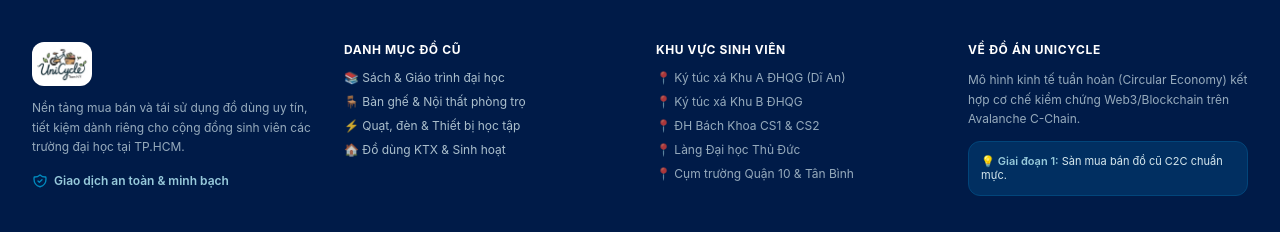
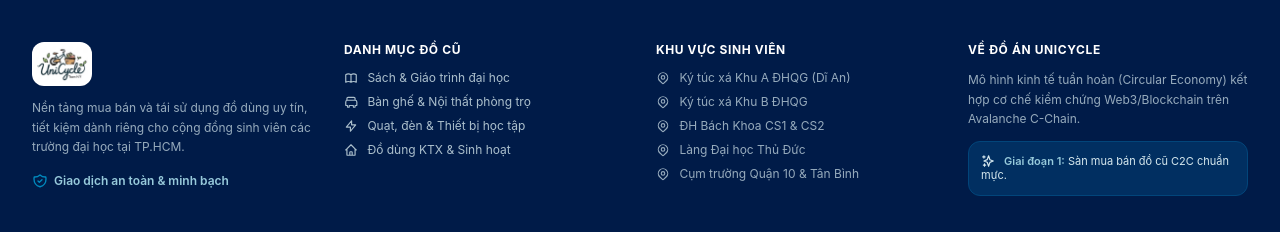
Before and after one commit to Tran-Thi-Bich-Hanh/UniCycle, a Next.js app: page /register in a window 1280 px wide. Shown: the part 958-1190 px from the top of the page. Built offline with nearby package versions, Linux system fonts and the light colour scheme; no server answers.

Commit message:
style(icons): replace structural emojis with semantic accessible vector SVG icons

```diff
--- a/components/footer.tsx
+++ b/components/footer.tsx
@@ -1,4 +1,5 @@
 import React from "react";
+import { IconArmchair, IconBook, IconHome, IconMapPin, IconSparkles, IconZap } from "./icons";
 import Link from "next/link";
 import { IconShieldCheck } from "./icons";
 import UniCycleLogo from "./logo";
@@ -30,22 +31,22 @@ export function Footer() {
             <ul className="space-y-2">
               <li>
                 <Link href="/products?category=sach-giao-trinh" className="hover:text-[#97CADB] transition-colors">
-                  📚 Sách & Giáo trình đại học
+                  <IconBook className="w-3.5 h-3.5 inline -mt-0.5 mr-1.5" /> Sách & Giáo trình đại học
                 </Link>
               </li>
               <li>
                 <Link href="/products?category=ban-ghe-noi-that" className="hover:text-[#97CADB] transition-colors">
-                  🪑 Bàn ghế & Nội thất phòng trọ
+                  <IconArmchair className="w-3.5 h-3.5 inline -mt-0.5 mr-1.5" /> Bàn ghế & Nội thất phòng trọ
                 </Link>
               </li>
               <li>
                 <Link href="/products?category=do-dien-thiet-bi" className="hover:text-[#97CADB] transition-colors">
-                  ⚡ Quạt, đèn & Thiết bị học tập
+                  <IconZap className="w-3.5 h-3.5 inline -mt-0.5 mr-1.5" /> Quạt, đèn & Thiết bị học tập
                 </Link>
               </li>
               <li>
                 <Link href="/products?category=do-dung-ktx-sinh-hoat" className="hover:text-[#97CADB] transition-colors">
-                  🏠 Đồ dùng KTX & Sinh hoạt
+                  <IconHome className="w-3.5 h-3.5 inline -mt-0.5 mr-1.5" /> Đồ dùng KTX & Sinh hoạt
                 </Link>
               </li>
             </ul>
@@ -55,11 +56,11 @@ export function Footer() {
           <div>
             <h4 className="text-white font-bold text-xs tracking-wider uppercase mb-3">Khu vực sinh viên</h4>
             <ul className="space-y-2 text-[#D6E8EE]/70">
-              <li className="hover:text-white transition-colors">📍 Ký túc xá Khu A ĐHQG (Dĩ An)</li>
-              <li className="hover:text-white transition-colors">📍 Ký túc xá Khu B ĐHQG</li>
-              <li className="hover:text-white transition-colors">📍 ĐH Bách Khoa CS1 & CS2</li>
-              <li className="hover:text-white transition-colors">📍 Làng Đại học Thủ Đức</li>
-              <li className="hover:text-white transition-colors">📍 Cụm trường Quận 10 & Tân Bình</li>
+              <li className="hover:text-white transition-colors"><IconMapPin className="w-3.5 h-3.5 inline -mt-0.5 mr-1.5" /> Ký túc xá Khu A ĐHQG (Dĩ An)</li>
+              <li className="hover:text-white transition-colors"><IconMapPin className="w-3.5 h-3.5 inline -mt-0.5 mr-1.5" /> Ký túc xá Khu B ĐHQG</li>
+              <li className="hover:text-white transition-colors"><IconMapPin className="w-3.5 h-3.5 inline -mt-0.5 mr-1.5" /> ĐH Bách Khoa CS1 & CS2</li>
+              <li className="hover:text-white transition-colors"><IconMapPin className="w-3.5 h-3.5 inline -mt-0.5 mr-1.5" /> Làng Đại học Thủ Đức</li>
+              <li className="hover:text-white transition-colors"><IconMapPin className="w-3.5 h-3.5 inline -mt-0.5 mr-1.5" /> Cụm trường Quận 10 & Tân Bình</li>
             </ul>
           </div>
 
@@ -70,7 +71,7 @@ export function Footer() {
               Mô hình kinh tế tuần hoàn (Circular Economy) kết hợp cơ chế kiểm chứng Web3/Blockchain trên Avalanche C-Chain.
             </p>
             <div className="p-3 bg-[#02457A]/50 rounded-xl border border-[#02457A] text-[11px] text-[#D6E8EE]">
-              💡 <span className="font-semibold text-[#97CADB]">Giai đoạn 1:</span> Sàn mua bán đồ cũ C2C chuẩn mực.
+              <IconSparkles className="w-3.5 h-3.5 inline -mt-0.5 mr-1.5" /> <span className="font-semibold text-[#97CADB]">Giai đoạn 1:</span> Sàn mua bán đồ cũ C2C chuẩn mực.
             </div>
           </div>
         </div>
--- a/components/icons.tsx
+++ b/components/icons.tsx
@@ -127,3 +127,139 @@ export function CategoryIcon({ name, className = "w-6 h-6" }: { name: string; cl
       return <IconPackage className={className} />;
   }
 }
+
+
+type IconProps = { className?: string };
+
+function Svg({ className = "w-4 h-4", children }: IconProps & { children: React.ReactNode }) {
+  return (
+    <svg
+      className={className}
+      fill="none"
+      stroke="currentColor"
+      strokeWidth={2}
+      viewBox="0 0 24 24"
+      aria-hidden="true"
+      focusable="false"
+    >
+      {children}
+    </svg>
+  );
+}
+
+export const IconCamera = ({ className }: IconProps) => (
+  <Svg className={className}>
+    <path strokeLinecap="round" strokeLinejoin="round" d="M3 9a2 2 0 012-2h.93a2 2 0 001.664-.89l.812-1.22A2 2 0 0110.07 4h3.86a2 2 0 011.664.89l.812 1.22A2 2 0 0018.07 7H19a2 2 0 012 2v9a2 2 0 01-2 2H5a2 2 0 01-2-2V9z" />
+    <path strokeLinecap="round" strokeLinejoin="round" d="M15 13a3 3 0 11-6 0 3 3 0 016 0z" />
+  </Svg>
+);
+
+export const IconTag = ({ className }: IconProps) => (
+  <Svg className={className}>
+    <path strokeLinecap="round" strokeLinejoin="round" d="M7 7h.01M7 3h5c.512 0 1.024.195 1.414.586l7 7a2 2 0 010 2.828l-7 7a2 2 0 01-2.828 0l-7-7A2 2 0 013 12V7a4 4 0 014-4z" />
+  </Svg>
+);
+
+export const IconWallet = ({ className }: IconProps) => (
+  <Svg className={className}>
+    <path strokeLinecap="round" strokeLinejoin="round" d="M3 7a2 2 0 012-2h14a2 2 0 012 2v2H3V7zM3 9h18v8a2 2 0 01-2 2H5a2 2 0 01-2-2V9zm13 4h2" />
+  </Svg>
+);
+
+export const IconMapPin = ({ className }: IconProps) => (
+  <Svg className={className}>
+    <path strokeLinecap="round" strokeLinejoin="round" d="M17.657 16.657L13.414 20.9a2 2 0 01-2.828 0l-4.243-4.243a8 8 0 1111.314 0z" />
+    <path strokeLinecap="round" strokeLinejoin="round" d="M15 11a3 3 0 11-6 0 3 3 0 016 0z" />
+  </Svg>
+);
+
+export const IconFileText = ({ className }: IconProps) => (
+  <Svg className={className}>
+    <path strokeLinecap="round" strokeLinejoin="round" d="M9 12h6m-6 4h6m2 5H7a2 2 0 01-2-2V5a2 2 0 012-2h5.586a1 1 0 01.707.293l5.414 5.414a1 1 0 01.293.707V19a2 2 0 01-2 2z" />
+  </Svg>
+);
+
+export const IconClock = ({ className }: IconProps) => (
+  <Svg className={className}>
+    <path strokeLinecap="round" strokeLinejoin="round" d="M12 8v4l3 3m6-3a9 9 0 11-18 0 9 9 0 0118 0z" />
+  </Svg>
+);
+
+export const IconEye = ({ className }: IconProps) => (
+  <Svg className={className}>
+    <path strokeLinecap="round" strokeLinejoin="round" d="M15 12a3 3 0 11-6 0 3 3 0 016 0z" />
+    <path strokeLinecap="round" strokeLinejoin="round" d="M2.458 12C3.732 7.943 7.523 5 12 5c4.478 0 8.268 2.943 9.542 7-1.274 4.057-5.064 7-9.542 7-4.477 0-8.268-2.943-9.542-7z" />
+  </Svg>
+);
+
+export const IconPhone = ({ className }: IconProps) => (
+  <Svg className={className}>
+    <path strokeLinecap="round" strokeLinejoin="round" d="M3 5a2 2 0 012-2h3.28a1 1 0 01.948.684l1.498 4.493a1 1 0 01-.502 1.21l-2.257 1.13a11.042 11.042 0 005.516 5.516l1.13-2.257a1 1 0 011.21-.502l4.493 1.498a1 1 0 01.684.949V19a2 2 0 01-2 2h-1C9.716 21 3 14.284 3 6V5z" />
+  </Svg>
+);
+
+export const IconCheck = ({ className }: IconProps) => (
+  <Svg className={className}>
+    <path strokeLinecap="round" strokeLinejoin="round" d="M5 13l4 4L19 7" />
+  </Svg>
+);
+
+export const IconX = ({ className }: IconProps) => (
+  <Svg className={className}>
+    <path strokeLinecap="round" strokeLinejoin="round" d="M6 18L18 6M6 6l12 12" />
+  </Svg>
+);
+
+export const IconSchool = ({ className }: IconProps) => (
+  <Svg className={className}>
+    <path strokeLinecap="round" strokeLinejoin="round" d="M12 14l9-5-9-5-9 5 9 5z" />
+    <path strokeLinecap="round" strokeLinejoin="round" d="M12 14l6.16-3.422A12.083 12.083 0 0121 17.5M12 14L5.84 10.578A12.083 12.083 0 003 17.5M12 14v7" />
+  </Svg>
+);
+
+export const IconGift = ({ className }: IconProps) => (
+  <Svg className={className}>
+    <path strokeLinecap="round" strokeLinejoin="round" d="M12 8v13m0-13a4 4 0 10-4-4c0 2 2 4 4 4zm0 0a4 4 0 114-4c0 2-2 4-4 4zM4 8h16v4H4V8zm1 4h14v9H5v-9z" />
+  </Svg>
+);
+
+export const IconCopy = ({ className }: IconProps) => (
+  <Svg className={className}>
+    <path strokeLinecap="round" strokeLinejoin="round" d="M8 16H6a2 2 0 01-2-2V6a2 2 0 012-2h8a2 2 0 012 2v2m-6 12h8a2 2 0 002-2v-8a2 2 0 00-2-2h-8a2 2 0 00-2 2v8a2 2 0 002 2z" />
+  </Svg>
+);
+
+export const IconAlert = ({ className }: IconProps) => (
+  <Svg className={className}>
+    <path strokeLinecap="round" strokeLinejoin="round" d="M12 9v2m0 4h.01M10.29 3.86L1.82 18a2 2 0 001.71 3h16.94a2 2 0 001.71-3L13.71 3.86a2 2 0 00-3.42 0z" />
+  </Svg>
+);
+
+export const IconEdit = ({ className }: IconProps) => (
+  <Svg className={className}>
+    <path strokeLinecap="round" strokeLinejoin="round" d="M11 5H6a2 2 0 00-2 2v11a2 2 0 002 2h11a2 2 0 002-2v-5m-1.414-9.414a2 2 0 112.828 2.828L11.828 15H9v-2.828l8.586-8.586z" />
+  </Svg>
+);
+
+export const IconBuilding = ({ className }: IconProps) => (
+  <Svg className={className}>
+    <path strokeLinecap="round" strokeLinejoin="round" d="M19 21V5a2 2 0 00-2-2H7a2 2 0 00-2 2v16m14 0h2m-2 0h-5m-9 0H3m2 0h5M9 7h1m-1 4h1m4-4h1m-1 4h1m-5 10v-5a1 1 0 011-1h2a1 1 0 011 1v5m-4 0h4" />
+  </Svg>
+);
+
+export const IconMail = ({ className }: IconProps) => (
+  <Svg className={className}>
+    <path strokeLinecap="round" strokeLinejoin="round" d="M3 8l7.89 5.26a2 2 0 002.22 0L21 8M5 19h14a2 2 0 002-2V7a2 2 0 00-2-2H5a2 2 0 00-2 2v10a2 2 0 002 2z" />
+  </Svg>
+);
+
+export const IconSearchOff = ({ className }: IconProps) => (
+  <Svg className={className}>
+    <path strokeLinecap="round" strokeLinejoin="round" d="M21 21l-6-6m2-5a7 7 0 11-14 0 7 7 0 0114 0zM8 10h4" />
+  </Svg>
+);
+
+/** Hiển thị icon danh mục: tên icon (Book, Zap...) -> SVG; nếu không khớp -> icon gói hàng. */
+export function CategoryGlyph({ name, className = "w-4 h-4" }: { name?: string | null; className?: string }) {
+  return <CategoryIcon name={name || "Package"} className={className} />;
+}
--- a/components/product-card.tsx
+++ b/components/product-card.tsx
@@ -2,6 +2,7 @@ import React from "react";
 import Link from "next/link";
 import { Product } from "@/lib/db";
 import { formatCurrencyVND, formatRelativeTime, CONDITION_LABELS, STATUS_LABELS } from "@/lib/utils";
+import { IconCamera, IconEye, IconMapPin } from "./icons";
 
 export function ProductCard({ product }: { product: Product }) {
   const coverImage =
@@ -50,7 +51,7 @@ export function ProductCard({ product }: { product: Product }) {
         {/* Số lượng ảnh */}
         {product.images && product.images.length > 1 && (
           <span className="absolute bottom-2 right-2 text-[10px] font-medium bg-[#001B48]/70 text-white px-1.5 py-0.5 rounded-md backdrop-blur-xs">
-            📷 {product.images.length}
+            <IconCamera className="w-3 h-3 inline -mt-0.5 mr-1" />{product.images.length}
           </span>
         )}
       </div>
@@ -81,14 +82,14 @@ export function ProductCard({ product }: { product: Product }) {
         {/* Địa điểm & Lượt xem */}
         <div className="mt-3.5 pt-3 border-t border-[#D6E8EE]/70 flex items-center justify-between text-[11px] text-slate-500">
           <div className="flex items-center gap-1 max-w-[65%] truncate">
-            <span className="text-[#018ABE] shrink-0 text-xs">📍</span>
+            <IconMapPin className="w-3.5 h-3.5 text-[#018ABE] shrink-0" />
             <span className="truncate text-slate-600" title={product.pickup_location}>
               {product.pickup_location}
             </span>
           </div>
 
           <div className="flex items-center gap-1.5 shrink-0 text-[10px] text-slate-400">
-            <span>👁️ {product.view_count}</span>
+            <span className="inline-flex items-center gap-1"><IconEye className="w-3.5 h-3.5" />{product.view_count}</span>
             <span>•</span>
             <span>{formatRelativeTime(product.created_at)}</span>
           </div>
```
